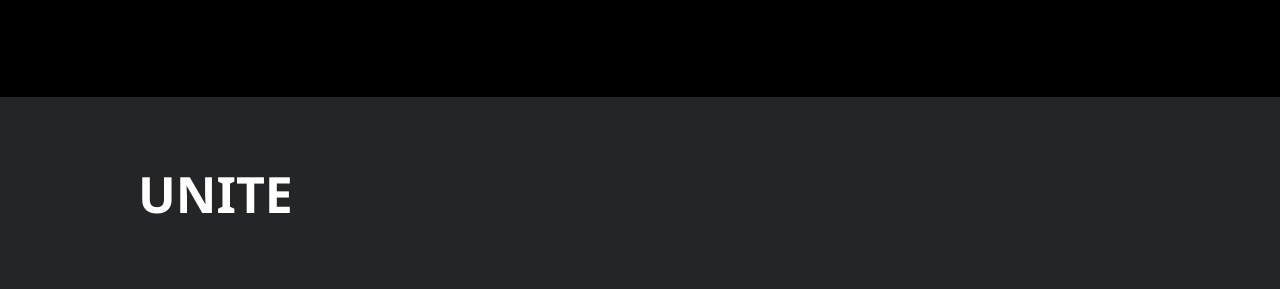
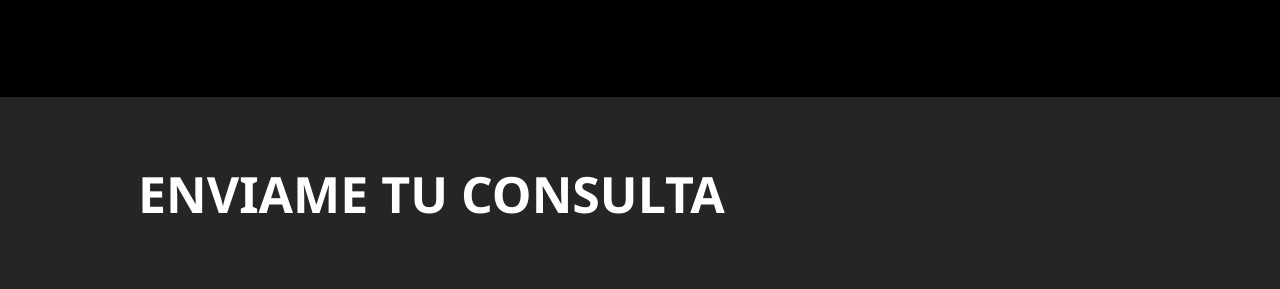
Before and after one commit to ramirolupo/proyectoJS, a plain HTML site: page index.html in a window 1280 px wide. Shown: the part 2121-2410 px from the top of the page. Drawn offline with nearby package versions, Linux system fonts and the light colour scheme; grey boxes are pictures that could not be loaded.

Commit message:
entrega eventos

```diff
--- a/index.html
+++ b/index.html
@@ -76,7 +76,7 @@
         </div>
     </div>
     <div class="contact" id="join">
-        <h2 class="title">Unite</h2>
+        <h2 class="title">Enviame tu consulta</h2>
         <div class="contact-main">
 
         <div class="contact-form">
```
